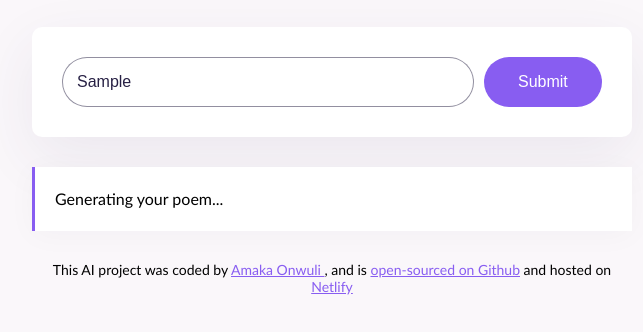
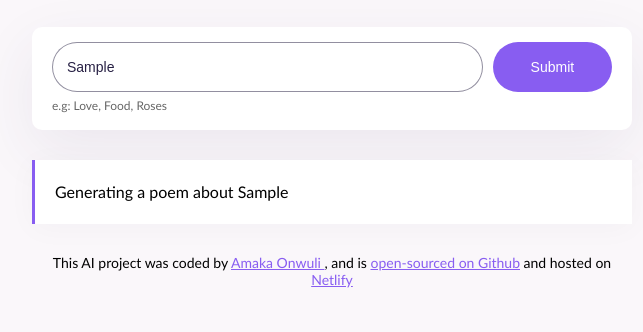
Before and after one commit to MadameAmaka/Funny-Poem-Generator, a plain HTML site: page index.html in a window 1280 px wide. Both pictures are taken after typing "Sample" into the empty fields and a click on the input 850 px from the left and 257 px from the top of the page. Shown: the part 176-508 px from the top of the page, without its empty margins (308-951 px from the left). Drawn offline with nearby package versions, Linux system fonts and the light colour scheme; no server answers.

Commit message:
modified the html by adding a hint, improved js by adding a temporary message between response and generally improved the user experience (UX)

```diff
--- a/index.html
+++ b/index.html
@@ -12,10 +12,11 @@
     <div class="container">
     <header><h1>AI Funny Poem Generator 😂</h1></header>
     <main>
+        <div class="form-container">
       <form id="poem-generator">
         <input
           type="text"
-          placeholder="Enter a topic"
+          placeholder="Enter any topic to generate poem"
           autofocus
           required
           autocomplete="off"
@@ -24,7 +25,9 @@
         />
         <input type="submit" class="submit-button"/>
       </form>
-      <div class="poem" id="poem">
+      <div class="hint">e.g: Love, Food, Roses</div>
+    </div>
+      <div class="poem hidden" id="poem">
 
       </div>
     </main>
--- a/src/index.js
+++ b/src/index.js
@@ -10,17 +10,19 @@ function displayPoem(response){
 
 
 function generatePoem(event){
-    event.preventDefault();
-let instructionsInput=document.querySelector("#given-instructions");
-    let apiKey = "2f43379oac5f7ffe8tde5aff442f0cdb";
-    let prompt = `Generate a very short funny poem about ${instructionsInput.value}`;
-    let context = "You are a funny AI who loves to write short funny poems. Your task is to generate a 4-line short poem in basic html format and separate each line with a <br/>. Do not type the html out and please sign the poem with 'SheCodes AI' in <strong> and <small> element";
-    let apiUrl = `https://api.shecodes.io/ai/v1/generate?prompt=${prompt}&context=${context}&key=${apiKey} `
+  event.preventDefault();
+  let instructionsInput = document.querySelector("#given-instructions");
+  let apiKey = "2f43379oac5f7ffe8tde5aff442f0cdb";
+  let prompt = `Generate a very short funny poem about ${instructionsInput.value}`;
+  let context =
+    "You are a funny AI who loves to write short funny poems. Your task is to generate a 4-line short poem in basic html format and separate each line with a <br/>. Do not type the html out and please sign the poem with 'SheCodes AI' in <strong> and <small> element";
+  let apiUrl = `https://api.shecodes.io/ai/v1/generate?prompt=${prompt}&context=${context}&key=${apiKey} `;
 
-    let poemDisplay = document.querySelector("#poem");
- poemDisplay.innerHTML = "Generating your poem...";
+  let poemDisplay = document.querySelector("#poem");
+  poemDisplay.classList.remove("hidden");
+  poemDisplay.innerHTML = `<div class="generating">Generating a poem about ${instructionsInput.value}</div>`;
 
-axios.get(apiUrl).then(displayPoem);
+  axios.get(apiUrl).then(displayPoem);
 }
 
 
--- a/src/style.css
+++ b/src/style.css
@@ -20,19 +20,28 @@ h1{
 header{
     margin-bottom: 30px;
     }
-   form{
-    padding: 30px;
+    .form-container{
+   padding: 15px 20px;
     background-color: white;
     box-shadow: 0px 20px 60px rgba(65, 50, 100, 0.08);
     border-radius: 10px;
-    display: flex;
-    margin-bottom: 30px;
+    margin-bottom: 30px; }
+
+    form{
+        display: flex;
+}
+.hint{
+    line-height:1.5;
+    margin-top: 5px;
+    opacity: 0.6;
+    font-size: 12px;
+
 }
 .instructions{
     padding:14px;
     border: 1px solid rgba(39, 33, 66, 0.5);
     width: 80%;
-    font-size:16px;
+    font-size:14px;
     border-radius: 30px;
     line-height: 20px;
     color:#272044;
@@ -46,7 +55,7 @@ header{
     border: none;
     width: 130px;
     padding: 14px;
-    font-size: 16px;
+    font-size: 14px;
 }
 .poem{
     font-size: 16px;
@@ -57,6 +66,9 @@ header{
     box-shadow: 0px 4px 30px rgba(39, 33, 66, 0.03);
 
 }
+.hidden{
+    display: none;
+}
 .poem strong{
     color:#885DF1;
 }
@@ -65,3 +77,16 @@ footer{
     font-size: 14px;
     margin-top: 30px;
 }
+.generating{
+    animation: blink-animation 1s steps(5, start) infinite;
+}
+@keyframes blink-animation {
+    to{
+        visibility:hidden;
+    }
+}
+@-webkit-keyframes blink-animation{
+    to{
+        visibility: hidden;
+    }
+}
```
